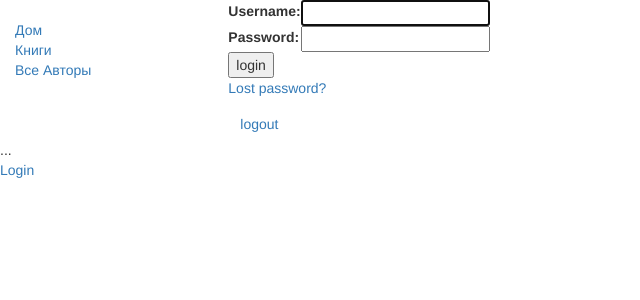
After one commit to ExTaZi420/class-work-15.10.25, a Django app: page /catalog/accounts/login/ in a window 1280 px wide. The commit adds this page. Shown: the top 300 px of the page, without its empty margins (0-640 px from the left). Run offline with Django 5.2, Linux system fonts and the light colour scheme; some libraries are stand-ins or nearby versions.

Commit message:
27.10.25

```diff
--- a/catalog/templates/base_generic.html
+++ b/catalog/templates/base_generic.html
@@ -21,9 +21,9 @@
         <div class="col-sm-2">
           {% block sidebar %}
             <ul class="sidebar-nav">
-              <li><a href="{% url 'index' %}">Home</a></li>
-              <li><a href="{% url 'books'%}">Books</a></li>
-              <li><a href="">All authors</a></li>
+              <li><a href="{% url 'index' %}">Дом</a></li>
+              <li><a href="{% url 'books'%}">Книги</a></li>
+              <li><a href="">Все Авторы</a></li>
             </ul>
           {% endblock %}
         </div>
@@ -44,8 +44,26 @@
       </span>
     </div>
   {% endif %}
+
+  <ul class="sidebar-nav">
+
+    ...
+
+   {% if user.is_authenticated %}
+     <li>User: {{ user.get_username }}</li>
+      <li>
+        <form id="logout-form" method="post" action="{% url 'logout %'}">
+          {% csrf_token %}
+          <button type="submit" class="btn btn-link">Logout</button>
+        </form>
+      </li>
+    {% else %}
+      <li><a href="{% url 'login' %}?next={{ request.path }}">Login</a></li>
+    {% endif %}
+  </ul>
+
+
 {% endblock %}
-
       </div>
     </div>
   </body>
--- a/catalog/urls.py
+++ b/catalog/urls.py
@@ -1,8 +1,9 @@
-from django.urls import path, re_path
+from django.urls import path, re_path, include
 from . import views
 
 urlpatterns = [
     re_path(r'^$', views.index, name='index'),
     re_path(r'^books/$', views.BookListView.as_view(), name='books'),
     re_path(r'^book/(?P<pk>\d+)$', views.BookDetailView.as_view(), name='book-detail'),
+    re_path('accounts/', include('django.contrib.auth.urls'))
 ]
--- a/catalog/views.py
+++ b/catalog/views.py
@@ -1,7 +1,9 @@
 from django.shortcuts import render
 from .models import Book, Author, BookInstance, Genre
 from django.views import generic
+from django.contrib.auth.decorators import login_required
 
+@login_required
 def index(request):
     num_books = Book.objects.all().count()
 
--- /dev/null
+++ b/templates/registration/login.html
@@ -0,0 +1,47 @@
+{% extends "base_generic.html" %}
+
+{% block content %}
+
+{% if form.errors %}
+  <p>Your username and password didn't match. Please try again.</p>
+{% endif %}
+
+{% if next %}
+  {% if user.is_authenticated %}
+    <p>Your account doesn't have access to this page. To proceed,
+    please login with an account that has access.</p>
+  {% else %}
+    <p>Please login to see this page.</p>
+  {% endif %}
+{% endif %}
+
+<form method="post" action="{% url 'login' %}">
+{% csrf_token %}
+<table>
+
+<tr>
+  <td>{{ form.username.label_tag }}</td>
+  <td>{{ form.username }}</td>
+</tr>
+
+<tr>
+  <td>{{ form.password.label_tag }}</td>
+  <td>{{ form.password }}</td>
+</tr>
+</table>
+
+<input type="submit" value="login" />
+<input type="hidden" name="next" value="{{ next }}" />
+</form>
+
+{# Assumes you setup the password_reset view in your URLconf #}
+<p><a href="{% url 'password_reset' %}">Lost password?</a></p>
+
+<form method="post" action="{% url 'logout' %}">
+    {% csrf_token %}
+    <button type="submit" class="btn btn-link" style="border: none; background: none; cursor: pointer;">
+        logout
+    </button>
+</form>
+
+{% endblock %}
--- /dev/null
+++ b/templates/registration/password_reset_complete.html
@@ -0,0 +1,6 @@
+{% extends "base_generic.html" %}
+
+{% block content %}
+  <h1>The password has been changed!</h1>
+  <p><a href="{% url 'login' %}">log in again?</a></p>
+{% endblock %}
--- /dev/null
+++ b/templates/registration/password_reset_email.html
@@ -0,0 +1,2 @@
+    Someone asked for password reset for email {{ email }}. Follow the link below:
+{{ protocol}}://{{ domain }}{% url 'password_reset_confirm' uidb64=uid token=token %}
```
Also changed, not shown: catalog/models.py (+8 -0 lines), locallibrary/settings.py (+9 -1 lines), templates/registration/logged_out.html (added, +7 -0 lines), templates/registration/password_reset_confirm.html (added, +36 -0 lines), templates/registration/password_reset_done.html (added, +8 -0 lines), templates/registration/password_reset_form.html (added, +10 -0 lines), catalog/migrations/0002_bookinstance_borrower.py (added), db.sqlite3.
